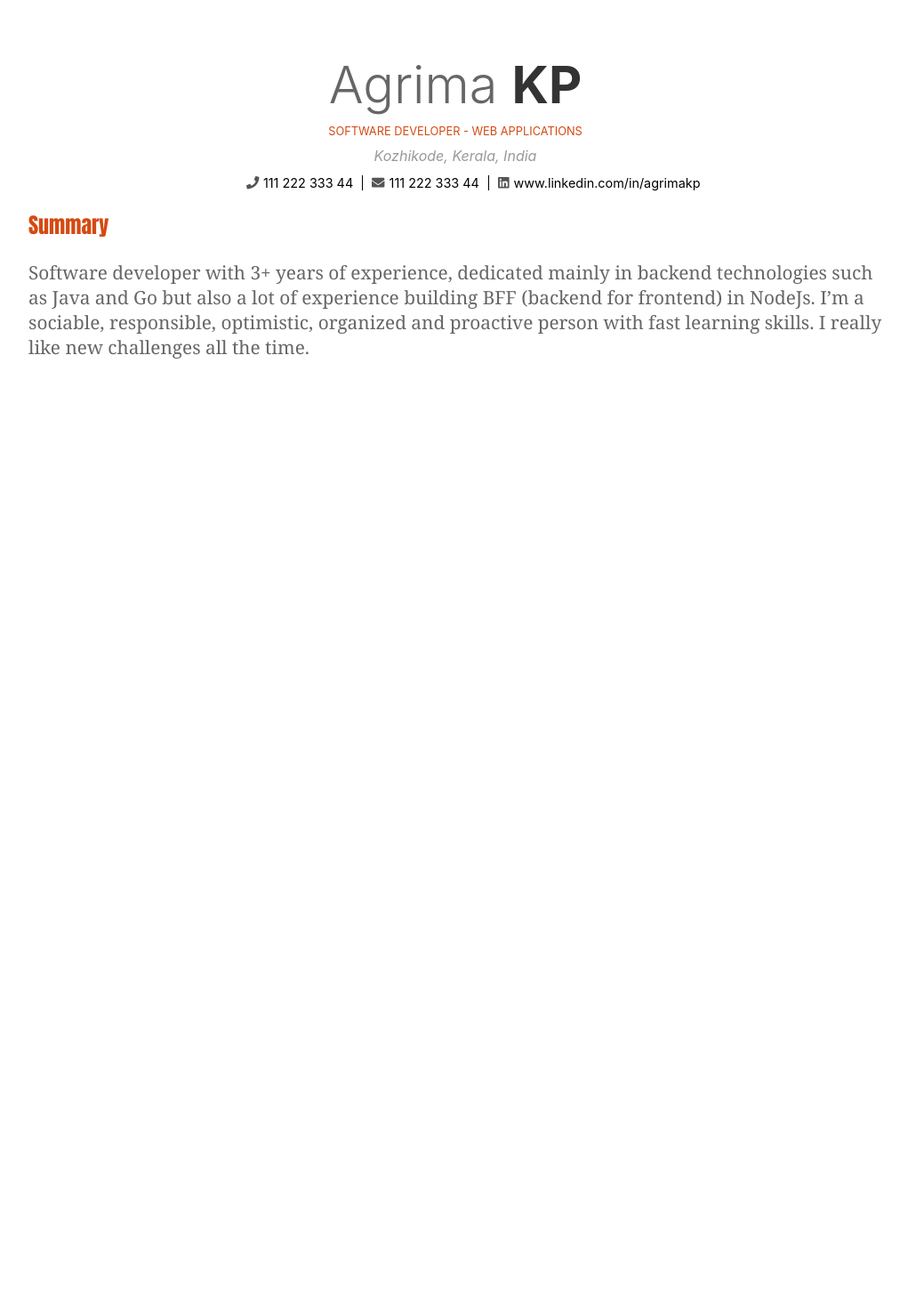
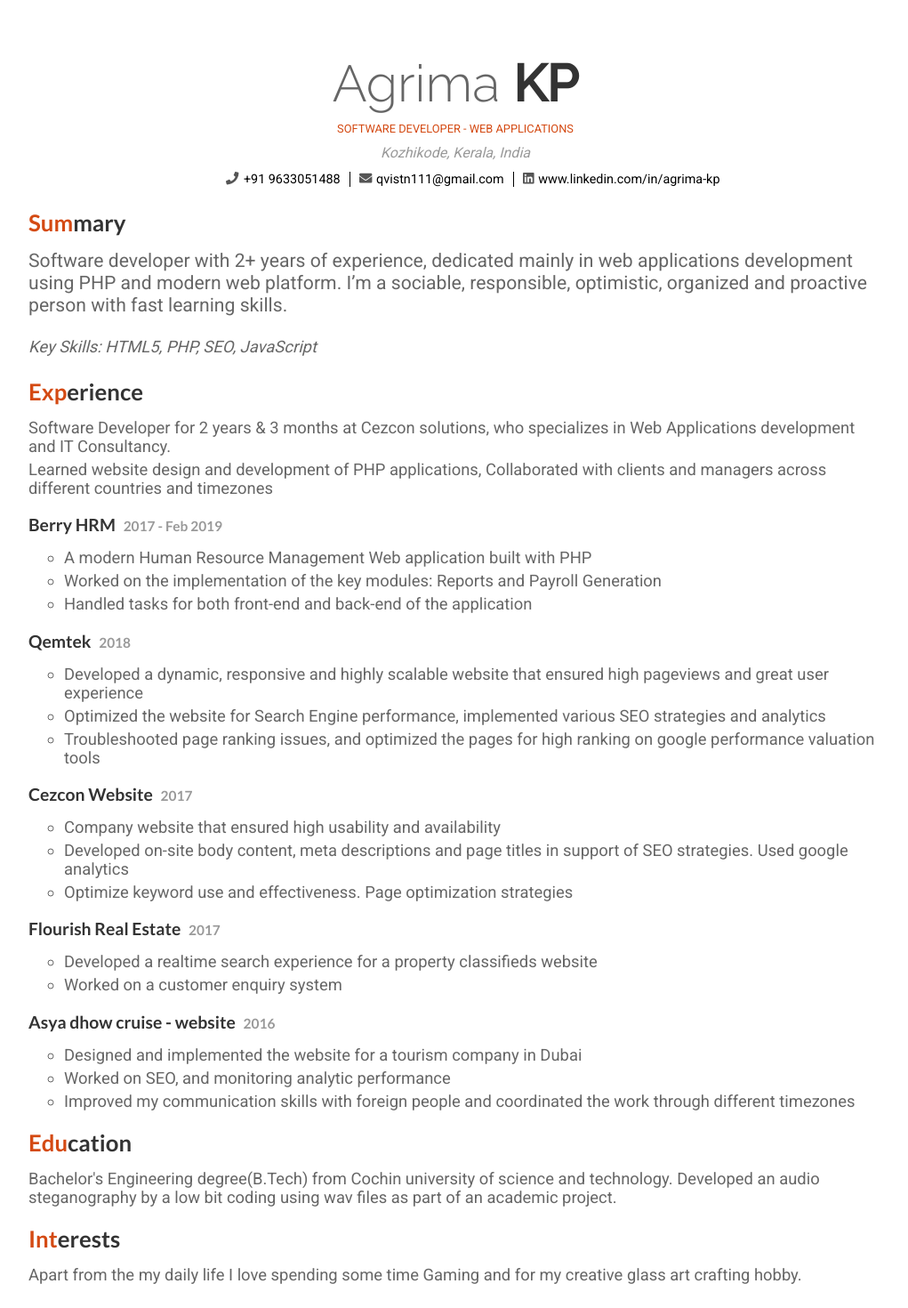
Before and after one commit to Shidil/resume-builder, a React (Create React App) app: page / in a window 1280 px wide. Shown: the top 1470 px of the page at 89% size, without its empty margins (128-1149 px from the left). Before the commit the page ends 800 px from the top, so only its background shows below. Built offline with nearby package versions, Linux system fonts and the light colour scheme; the HTML template or start-up script is replaced by a standard one.

Commit message:
Corrected details

```diff
--- a/src/App.css
+++ b/src/App.css
@@ -1,6 +1,6 @@
 .App {
   text-align: center;
-  padding: 60px 0px;
+  padding: 60px 20px;
   max-width: 960px;
   margin: 0 auto;
 }
@@ -35,18 +35,61 @@
   }
 }
 
+h2, h3 {
+  font-family: 'Lato', sans-serif;
+}
+
 section {
   color: #666666;
   text-align: left;
-  font-family: Georgia, 'Times New Roman', Times, serif;
+  font-size: 115%;
+}
+
+section p {
+  margin-top: 5px;
+  margin-bottom: 0px;
 }
 
 section h2 {
+  color: #333333;
+  font-size: 140%;
+  margin-bottom: 15px;
+}
+
+.highlight {
   color: #d44a13;
-  font-size: 150%;
-  font-family: Impact, Haettenschweiler, 'Arial Narrow Bold', sans-serif;
 }
 
 .summary p {
-  font-size: 130%;
+  font-size: 115%;
 }
+
+.projects {
+  margin: 0;
+  padding: 0;
+  list-style: none;
+}
+
+section h3 {
+  color: #333333;
+  font-size: 105%;
+  margin-bottom: 15px;
+}
+
+section h4 {
+  font-style: italic;
+  font-weight: 400;
+}
+
+.projects .epoch {
+  text-transform: capitalize;
+  font-size: 80%;
+  color: #999999;
+  font-weight: 400;
+  margin: 0;
+  padding-left: 5px;
+}
+
+.projects .project-highlights > li:not(:last-child) {
+  margin-bottom: 5px;
+}
--- a/src/App.js
+++ b/src/App.js
@@ -11,17 +11,109 @@ class App extends Component {
           lastName="KP"
           subtitle="Software Developer - Web Applications"
           address="Kozhikode, Kerala, India"
-          phone="111 222 333 44"
-          email="111 222 333 44"
-          linkedIn="agrimakp"
+          phone="+91 9633051488 "
+          email="qvistn111@gmail.com"
+          linkedIn="agrima-kp"
         />
         <section className="summary">
-          <h2>Summary</h2>
+          <h2><span className="highlight">Sum</span>mary</h2>
           <p>
-            Software developer with 3+ years of experience, dedicated mainly in backend technologies such as
-            Java and Go but also a lot of experience building BFF (backend for frontend) in NodeJs. I’m a
-            sociable, responsible, optimistic, organized and proactive person with fast learning skills. I really like
-            new challenges all the time.
+            Software developer with 2+ years of experience, dedicated mainly in web applications development
+            using PHP and modern web platform. I’m a sociable, responsible, optimistic, organized and proactive person with fast learning skills.
+          </p>
+          <h4>
+            Key Skills: HTML5, PHP, SEO, JavaScript
+          </h4>
+        </section>
+        <section className="experience">
+          <h2><span className="highlight">Exp</span>erience</h2>
+          <p>Software Developer for 2 years & 3 months at Cezcon solutions,
+          who specializes in Web Applications development and IT Consultancy.
+          </p>
+          <p>
+          Learned website design and development of PHP applications, Collaborated  with clients and managers across different countries and timezones
+          </p>
+          <ul className="projects">
+            <li>
+              <h3>Berry HRM <span className="epoch">2017 - Feb 2019</span></h3>
+              <ul className="project-highlights">
+                <li>
+                  A modern Human Resource Management Web application built with PHP
+                </li>
+                <li>
+                  Worked on the implementation of the key modules: Reports and Payroll Generation
+                </li>
+                <li>
+                  Handled tasks for both front-end and back-end of the application
+                </li>
+              </ul>
+            </li>
+            <li>
+              <h3>Qemtek <span className="epoch">2018</span></h3>
+              <ul className="project-highlights">
+                <li>
+                  Developed a dynamic, responsive and highly scalable website that ensured high pageviews and great user experience
+                </li>
+                <li>
+                  Optimized the website for Search Engine performance, implemented various SEO strategies and analytics
+                </li>
+                <li>
+                  Troubleshooted page ranking issues, and optimized the pages for high ranking on google performance valuation tools
+                </li>
+              </ul>
+            </li>
+            <li>
+              <h3>Cezcon Website <span className="epoch">2017</span></h3>
+              <ul className="project-highlights">
+                <li>
+                  Company website that ensured high usability and availability
+                </li>
+                <li>
+                  Developed on-site body content, meta descriptions and page titles in support of SEO strategies. Used google analytics
+                </li>
+                <li>
+                  Optimize keyword use and effectiveness. Page optimization strategies
+                </li>
+              </ul>
+            </li>
+            <li>
+              <h3>Flourish Real Estate <span className="epoch">2017</span></h3>
+              <ul className="project-highlights">
+                <li>
+                  Developed a realtime search experience for a property classifieds website
+                </li>
+                <li>
+                  Worked on a customer enquiry system
+                </li>
+              </ul>
+            </li>
+            <li>
+              <h3>Asya dhow cruise - website <span className="epoch">2016</span></h3>
+              <ul className="project-highlights">
+                <li>
+                  Designed and implemented the website for a tourism company in Dubai
+                </li>
+                <li>
+                  Worked on SEO, and monitoring analytic performance
+                </li>
+                <li>
+                  Improved my communication skills with foreign people and coordinated the work through different timezones
+                </li>
+              </ul>
+            </li>
+          </ul>
+        </section>
+        <section className="education">
+          <h2><span className="highlight">Edu</span>cation</h2>
+          <p>
+            Bachelor's Engineering degree(B.Tech)  from Cochin university of science and technology.
+            Developed an audio steganography by a low bit coding using wav files as part of an academic project.
+          </p>
+        </section>
+        <section className="interests">
+          <h2><span className="highlight">Int</span>erests</h2>
+          <p>Apart from the my daily life I love spending some time
+          Gaming and for my creative glass art crafting hobby.
           </p>
         </section>
       </div>
--- a/src/components/Header/Header.css
+++ b/src/components/Header/Header.css
@@ -1,5 +1,6 @@
 .header-container {
   text-align: center;
+  margin-bottom: 25px;
 }
 
 .header-container > * {
@@ -12,6 +13,7 @@
 
 .header-container .title {
   font-size: 360%;
+  font-family: 'Raleway', sans-serif;
 }
 
 .header-container .title .first-name {
@@ -21,7 +23,7 @@
 
 .header-container .title .last-name {
   color: #333333;
-  font-weight: 700;
+  font-weight: 600;
 }
 
 .header-container .subtitle {
--- a/src/index.css
+++ b/src/index.css
@@ -1,3 +1,5 @@
+@import url('https://fonts.googleapis.com/css?family=Lato:700|Raleway:300,500|Roboto:400,500,700');
+
 html {
   font-size: 100%;
 }
@@ -5,9 +7,7 @@ html {
 body {
   margin: 0;
   padding: 0;
-  font-family: -apple-system, BlinkMacSystemFont, "Segoe UI", "Roboto", "Oxygen",
-    "Ubuntu", "Cantarell", "Fira Sans", "Droid Sans", "Helvetica Neue",
-    sans-serif;
+  font-family: 'Roboto', sans-serif;
   -webkit-font-smoothing: antialiased;
   -moz-osx-font-smoothing: grayscale;
 }
```
